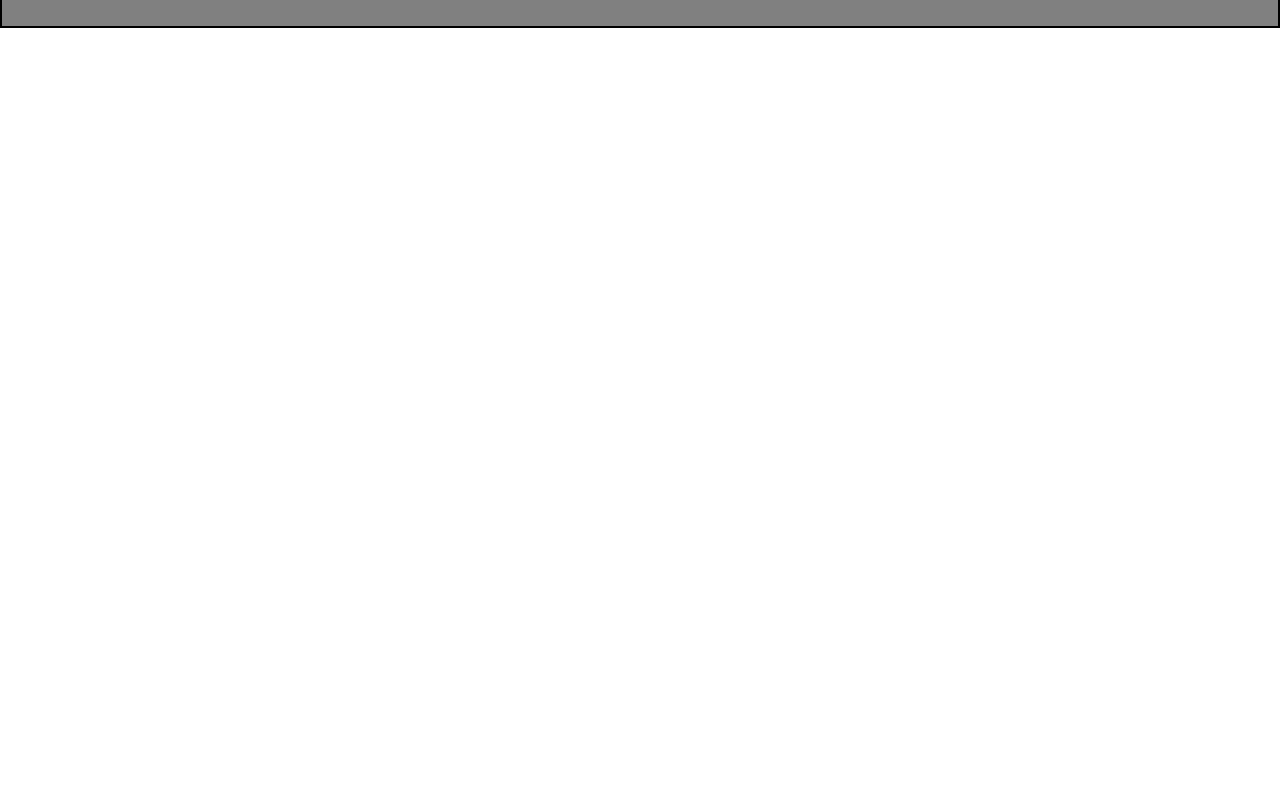
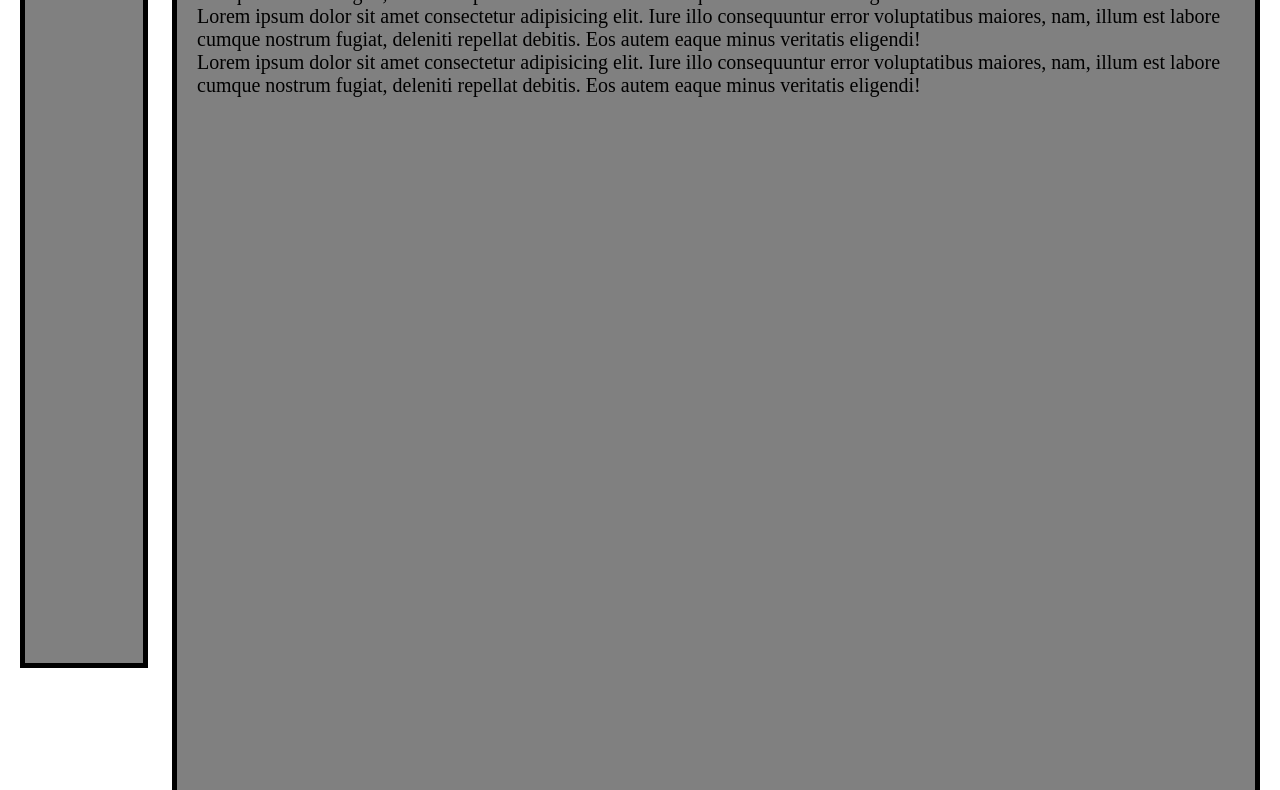
Before and after one commit to AKBabev22/Coding-Lions-Project, a plain HTML site: page index.html in a window 1280 px wide. Shown: the part 112-902 px from the top of the page. Before the commit the page ends 800 px from the top, so only its background shows below. Drawn offline with Linux system fonts and the light colour scheme.

Commit message:
Make proper prototype in index.html. Very buggy but will deal with it soon.

```diff
--- a/index.html
+++ b/index.html
@@ -14,5 +14,11 @@
         <a href="html/about.html" target="_self">About us</a>
         <a href="html/contact.html" target="_self">Contact</a>
     </nav>
+    <div class="contbar">
+        <p>Lorem ipsum dolor sit amet consectetur adipisicing elit. Iure illo consequuntur error voluptatibus maiores, nam, illum est labore cumque nostrum fugiat, deleniti repellat debitis. Eos autem eaque minus veritatis eligendi!</p>
+        <p>Lorem ipsum dolor sit amet consectetur adipisicing elit. Iure illo consequuntur error voluptatibus maiores, nam, illum est labore cumque nostrum fugiat, deleniti repellat debitis. Eos autem eaque minus veritatis eligendi!</p>
+        <p>Lorem ipsum dolor sit amet consectetur adipisicing elit. Iure illo consequuntur error voluptatibus maiores, nam, illum est labore cumque nostrum fugiat, deleniti repellat debitis. Eos autem eaque minus veritatis eligendi!</p>
+        <p>Lorem ipsum dolor sit amet consectetur adipisicing elit. Iure illo consequuntur error voluptatibus maiores, nam, illum est labore cumque nostrum fugiat, deleniti repellat debitis. Eos autem eaque minus veritatis eligendi!</p>
+    </div>
 </body>
 </html>
--- a/style/style.css
+++ b/style/style.css
@@ -4,30 +4,36 @@
     padding: 0;
     box-sizing: border-box;
 }
+
+
 /* This is the css for the navigation bar */
 .navbar{
     /* Set the size and color of the navigation bar */
-    width: 100vw;
-    height: 15vh;
+    width: 10vw;
+    height: calc(100vh - 40px);
     background-color: gray;
     /* Set the navigation bar elements sizes and orientations */
     display: flex;
-    flex-direction: row;
-    justify-content: space-between;
+    flex-direction: column;
+    justify-content: flex-start;
     align-items: center;
-    justify-items:center ;
-    /* Set the navigation bar sizes and orientations */
-    padding-right: 150px;
-    padding-left: 100px;
-    border: 2px solid black;
+    float:left;
+    /* Set the navigation bar sizes, orientations and location*/
+    padding-right: 20px;
+    padding-left: 20px;
+    border: 5px solid black;
+    margin-left: 20px;
     margin-top: 20px;
+    margin-bottom: 20px;
+    position: fixed;
+
 }
 /* This is the css for the navigation bar elements */
 .navbar > a{
     /* Remove URL highlighing */
     text-decoration: none;
     color: black;
-    font-size: 30px;
+    font-size: 1.4vw;
 }
 .navbar > a:nth-child(2){
     /* Set the font color for the Services page to be red */
@@ -37,3 +43,26 @@
     /* Set the font color for the Home page to be red */
     color: greenyellow;
 }
+/*this is the code for the content bar*/
+.contbar{
+    /* Set the size and color of the navigation bar */
+    width: 85vw;
+    height: 10000px;
+    background-color: gray;
+    /* Set the navigation bar elements sizes and orientations */
+    display: flex;
+    flex-direction: column;
+    justify-content: flex-start;
+    align-items: center;
+    float:right;
+    /* Set the navigation bar sizes and orientations */
+    padding-left: 20px;
+    padding-right: 20px;
+    border: 5px solid black;
+    margin-right: 20px;
+    margin-top: 20px;
+    margin-bottom: 20px;
+
+    /*set the font settings*/
+    font-size: 20px;
+}
```
